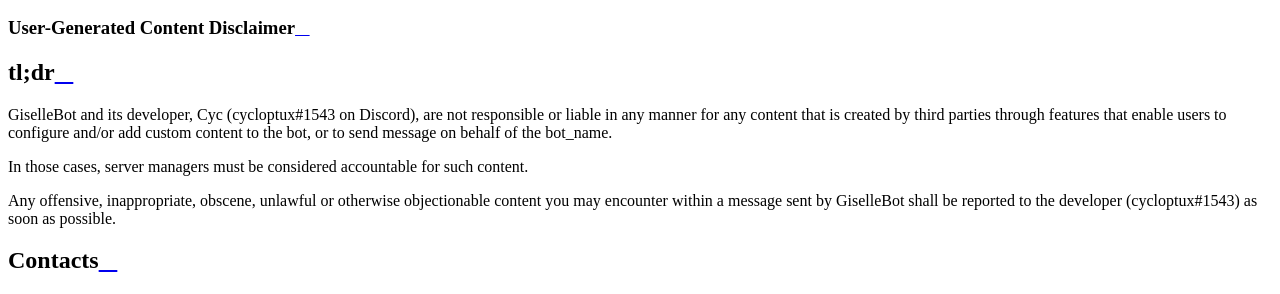
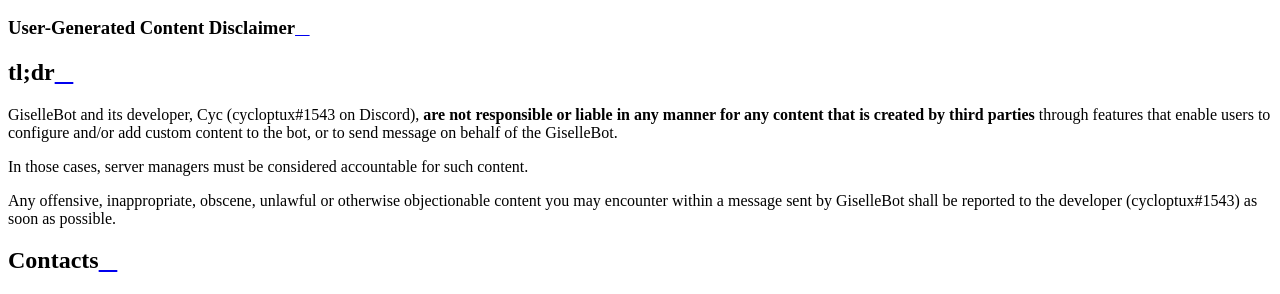
Before and after one commit to cycloptux/GiselleBot-Documentation, a Sphinx documentation site: the page built from docs/source/user-generated-content.rst, in a window 1280 px wide. Shown: the part 1327-1621 px from the top of the page. Built offline with Sphinx 7.4.7 and the Read the Docs theme 2.0.0, drawn with Linux system fonts in a browser that asks for light colours.

Commit message:
Fixed a placeholder.

```diff
--- a/docs/source/user-generated-content.rst
+++ b/docs/source/user-generated-content.rst
@@ -5,7 +5,7 @@
 tl;dr
 =====
 
-|bot_name| and its developer, Cyc (cycloptux#1543 on Discord), are not responsible or liable in any manner for any content that is created by third parties through features that enable users to configure and/or add custom content to the bot, or to send message on behalf of the bot_name.
+|bot_name| and its developer, Cyc (cycloptux#1543 on Discord), **are not responsible or liable in any manner for any content that is created by third parties** through features that enable users to configure and/or add custom content to the bot, or to send message on behalf of the |bot_name|\ .
 
 In those cases, server managers must be considered accountable for such content.
 
```
